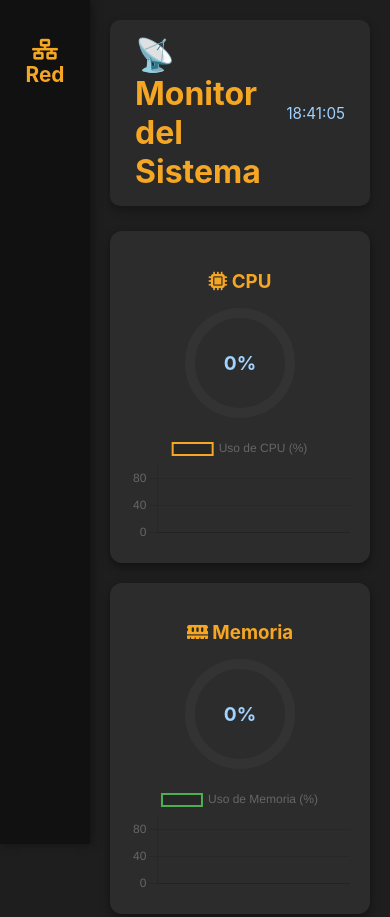
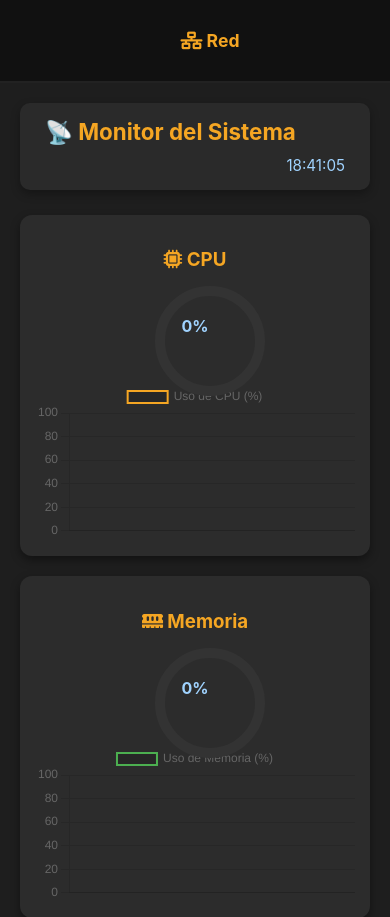
Before and after one commit to L-u-c-i-a-M/Trabajo-Final-Monitor, a plain HTML site: page index.html in a window 390 px wide. Shown: the top 917 px of the page. Drawn offline with nearby package versions, Linux system fonts and the light colour scheme; no server answers.

Commit message:
mas comodo para celular

```diff
--- a/app.js
+++ b/app.js
@@ -1,5 +1,5 @@
 // Conexión al servidor WebSocket
-const socket = io("http://localhost:3000"); // Ajusta la IP si es necesario
+const socket = io("http://192.168.1.7:3000"); // Ajusta la IP si es necesario
 
 socket.on("connect", () => {
   console.log("🟢 Conectado al servidor de monitoreo");
--- a/style.css
+++ b/style.css
@@ -1,40 +1,61 @@
+/* ===== ESTILOS GENERALES ===== */
 body {
   margin: 0;
   font-family: 'Inter', sans-serif;
   background-color: #1e1e1e;
   color: #e6e6e6;
   display: flex;
-  height: 100vh;
+  flex-direction: row;
+  min-height: 100vh;
+  overflow-x: hidden;
 }
 
 /* ===== SIDEBAR ===== */
 .sidebar {
-  width: 220px;
+  width: 280px;
   background-color: #111;
   padding: 20px;
   box-shadow: 2px 0 10px rgba(0, 0, 0, 0.4);
+  color: #a0d3ff;
+  overflow-y: auto;
+  max-height: 100vh;
+  transition: all 0.3s ease;
 }
 
 .sidebar h2 {
   color: #f5a623;
   text-align: center;
-  margin-bottom: 20px;
+  margin-bottom: 15px;
+  font-size: 1.3rem;
 }
 
-.sidebar ul {
-  list-style: none;
-  padding: 0;
+.red-container {
+  display: flex;
+  flex-direction: column;
+  gap: 12px;
 }
 
-.sidebar ul li {
-  padding: 10px 0;
-  border-bottom: 1px solid #333;
-  cursor: pointer;
-  transition: 0.3s;
+.red-card {
+  background-color: #1a1a1a;
+  border-radius: 10px;
+  padding: 12px;
+  box-shadow: 0 4px 10px rgba(0, 0, 0, 0.4);
+  transition: transform 0.2s ease, box-shadow 0.2s ease;
 }
 
-.sidebar ul li:hover {
+.red-card:hover {
+  transform: translateY(-3px);
+  box-shadow: 0 6px 15px rgba(0, 0, 0, 0.5);
+}
+
+.red-card span {
   color: #f5a623;
+  font-weight: bold;
+}
+
+.red-card p {
+  margin: 4px 0;
+  font-size: 0.9rem;
 }
 
 /* ===== DASHBOARD ===== */
@@ -54,11 +75,13 @@ body {
   border-radius: 10px;
   margin-bottom: 25px;
   box-shadow: 0 4px 10px rgba(0, 0, 0, 0.3);
+  flex-wrap: wrap;
 }
 
 .dashboard-header h1 {
   color: #f5a623;
   margin: 0;
+  font-size: 1.4rem;
 }
 
 #reloj {
@@ -138,9 +161,7 @@ circle:last-child {
   font-weight: bold;
 }
 
-
-
-/* ===== GRÁFICO DE discos ===== */
+/* ===== GRÁFICO DE DISCOS ===== */
 .discos-grid {
   display: grid;
   grid-template-columns: repeat(auto-fit, minmax(220px, 1fr));
@@ -153,7 +174,7 @@ circle:last-child {
   border-radius: 10px;
   padding: 10px;
   text-align: center;
-  box-shadow: 0 2px 6px rgba(0,0,0,0.3);
+  box-shadow: 0 2px 6px rgba(0, 0, 0, 0.3);
 }
 
 .disco-item h4 {
@@ -181,49 +202,58 @@ circle:last-child {
   font-size: 1.3rem;
 }
 
-/* ===== SIDEBAR RED ===== */
+/* ===== RESPONSIVE ===== */
+
+/* Para pantallas medianas (tablets) */
+@media (max-width: 900px) {
+  body {
+    flex-direction: column;
+  }
+
   .sidebar {
-  width: 280px;
-  background-color: #111;
-  padding: 20px;
-  box-shadow: 2px 0 10px rgba(0, 0, 0, 0.4);
-  color: #a0d3ff;
+    width: 100%;
+    max-height: 250px;
+    border-bottom: 2px solid #222;
+    box-shadow: none;
+  }
+
+  .dashboard-header {
+    flex-direction: column;
+    align-items: flex-start;
+    gap: 10px;
+  }
+}
+
+/* Para pantallas pequeñas (celulares) */
+@media (max-width: 600px) {
+  .cards {
+    grid-template-columns: 1fr;
+  }
+
+  .sidebar {
+    padding: 15px;
+    max-height: 200px;
     overflow-y: auto;
-  max-height: 100vh;
   }
 
   .sidebar h2 {
-  color: #f5a623;
-  text-align: center;
-  margin-bottom: 15px;
-  font-size: 1.3rem;
+    font-size: 1.1rem;
   }
 
-.red-container {
-  display: flex;
-  flex-direction: column;
-  gap: 12px;
+  .card {
+    padding: 15px;
   }
 
-.red-card {
-  background-color: #1a1a1a;
-  border-radius: 10px;
-  padding: 12px;
-  box-shadow: 0 4px 10px rgba(0, 0, 0, 0.4);
-  transition: transform 0.2s ease, box-shadow 0.2s ease;
+  .chart {
+    width: 90px;
+    height: 90px;
   }
 
-.red-card:hover {
-  transform: translateY(-3px);
-  box-shadow: 0 6px 15px rgba(0, 0, 0, 0.5);
+  .value {
+    font-size: 1rem;
   }
 
-.red-card span {
-  color: #f5a623;
-  font-weight: bold;
+  #reloj {
+    align-self: flex-end;
   }
-
-.red-card p {
-  margin: 4px 0;
-  font-size: 0.9rem;
 }
```
Lines whose indentation alone changed are shown as unchanged.
